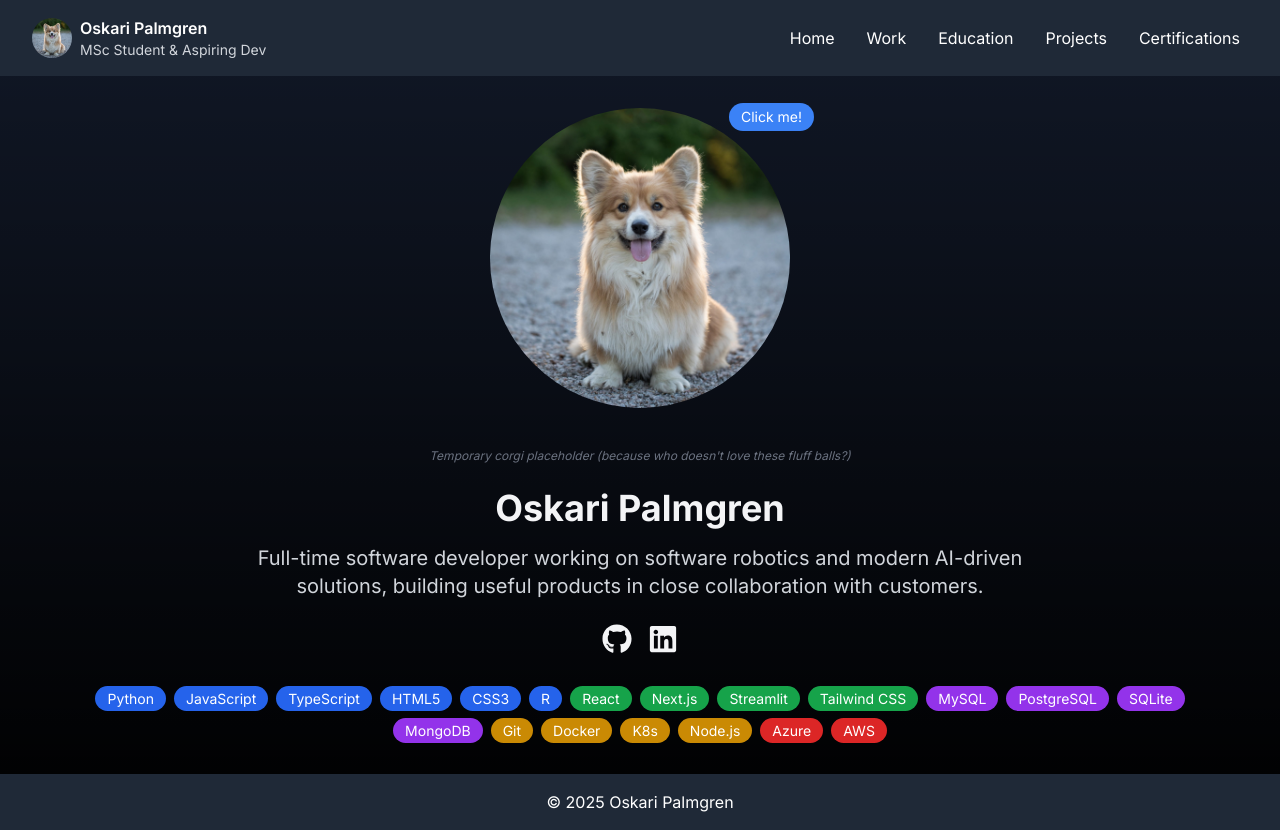
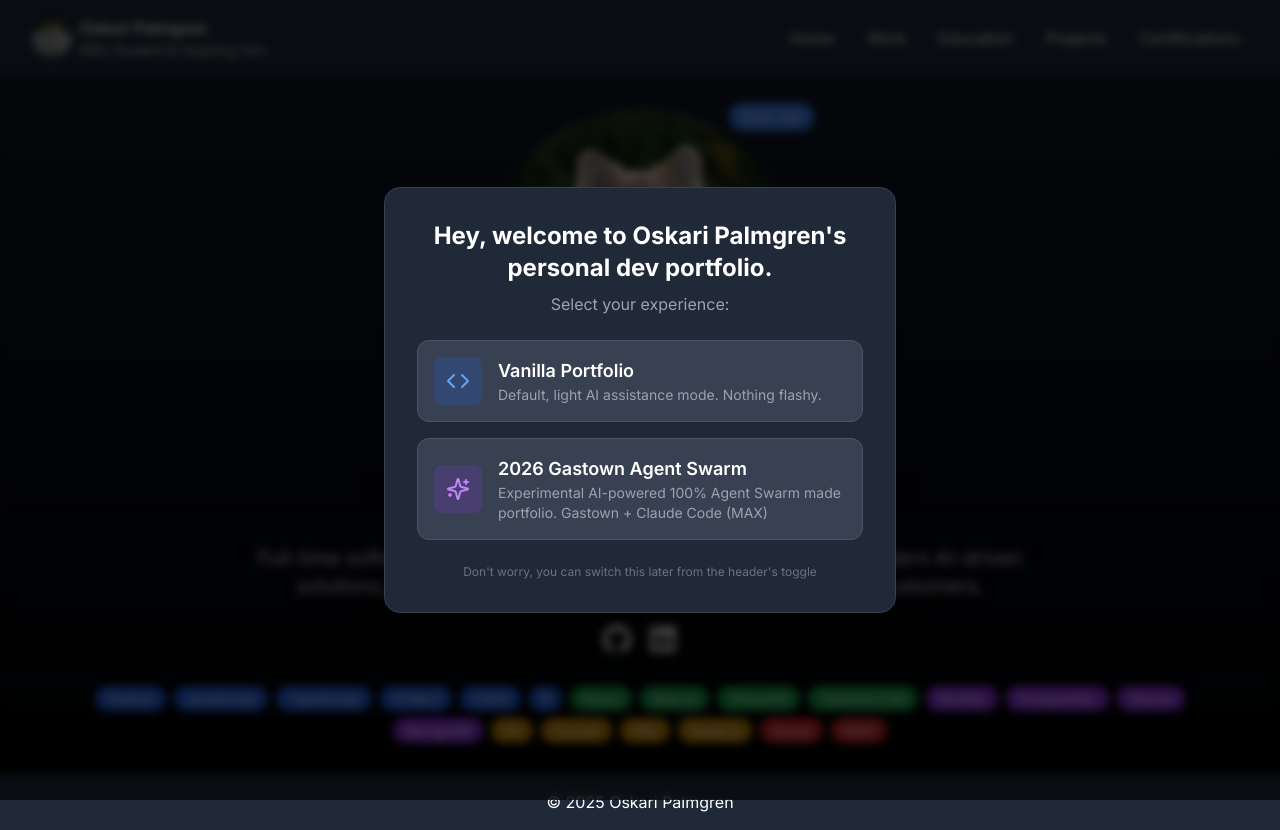
Before and after one commit to Palmgrenoskari/portfolio-site, a Next.js app: page / in a window 1280 px wide. Built offline with nearby package versions, Linux system fonts and the light colour scheme.

Commit message:
Portfolio mode toggle and new popover before gastown agent swarm version

```diff
--- a/src/app/layout.tsx
+++ b/src/app/layout.tsx
@@ -2,6 +2,8 @@ import "./globals.css";
 import { Inter } from "next/font/google";
 import Header from "@/components/Header";
 import Footer from "@/components/Footer";
+import ModeSelectionModal from "@/components/ModeSelectionModal";
+import { PortfolioModeProvider } from "@/context/PortfolioModeContext";
 
 const inter = Inter({ subsets: ["latin"] });
 
@@ -20,9 +22,12 @@ export default function RootLayout({
       <body
         className={`${inter.className} bg-gray-900 text-gray-100 min-h-screen flex flex-col w-full`}
       >
-        <Header />
-        <main className="flex-grow w-full px-4 py-8">{children}</main>
-        <Footer />
+        <PortfolioModeProvider>
+          <ModeSelectionModal />
+          <Header />
+          <main className="flex-grow w-full px-4 py-8">{children}</main>
+          <Footer />
+        </PortfolioModeProvider>
       </body>
     </html>
   );
--- a/src/components/Header.tsx
+++ b/src/components/Header.tsx
@@ -1,6 +1,7 @@
 import Link from "next/link";
 import LogoWithName from "@/components/ClickableLogo";
 import MobileNav from "./MobileNav";
+import ModeToggle from "./ModeToggle";
 import { routes } from "@/data";
 
 export default function Header() {
@@ -15,7 +16,8 @@ export default function Header() {
         </Link>
 
         {/* Desktop Navigation */}
-        <ul className="hidden md:flex space-x-4">
+        <div className="hidden md:flex items-center gap-6">
+          <ul className="flex space-x-4">
             {routes.map((route) => (
               <li key={route.href}>
                 <Link
@@ -27,9 +29,12 @@ export default function Header() {
               </li>
             ))}
           </ul>
+          <ModeToggle />
+        </div>
 
         {/* Mobile Navigation */}
-        <div className="md:hidden">
+        <div className="md:hidden flex items-center gap-3">
+          <ModeToggle />
           <MobileNav routes={routes} />
         </div>
       </nav>
--- /dev/null
+++ b/src/components/ModeSelectionModal.tsx
@@ -0,0 +1,79 @@
+"use client";
+
+import {
+  usePortfolioMode,
+  PortfolioMode,
+} from "@/context/PortfolioModeContext";
+import { Sparkles, Code } from "lucide-react";
+
+export default function ModeSelectionModal() {
+  const { hasSelectedMode, setMode } = usePortfolioMode();
+
+  if (hasSelectedMode) {
+    return null;
+  }
+
+  const handleSelect = (mode: PortfolioMode) => {
+    setMode(mode);
+  };
+
+  return (
+    <div className="fixed inset-0 z-50 flex items-center justify-center bg-black/70 backdrop-blur-sm">
+      <div className="bg-gray-800 border border-gray-700 rounded-2xl p-8 max-w-lg mx-4 shadow-2xl">
+        <h2 className="text-2xl font-bold text-white mb-2 text-center">
+          Hey, welcome to Oskari Palmgren&apos;s personal dev portfolio.
+        </h2>
+
+        <p className="text-gray-400 text-center mb-6">
+          Select your experience:
+        </p>
+
+        <div className="space-y-4">
+          <button
+            onClick={() => handleSelect("vanilla")}
+            className="w-full p-4 bg-gray-700 hover:bg-gray-600 border border-gray-600 hover:border-blue-500 rounded-xl transition-all duration-200 group text-left"
+          >
+            <div className="flex items-center gap-4">
+              <div className="p-3 bg-blue-600/20 rounded-lg group-hover:bg-blue-600/30 transition-colors">
+                <Code className="w-6 h-6 text-blue-400" />
+              </div>
+              <div>
+                <h3 className="font-semibold text-white text-lg">
+                  Vanilla Portfolio
+                </h3>
+                <p className="text-gray-400 text-sm">
+                  Default, light AI assistance mode. Nothing flashy.
+                </p>
+              </div>
+            </div>
+          </button>
+
+          <button
+            onClick={() => handleSelect("agent-swarm")}
+            className="w-full p-4 bg-gray-700 hover:bg-gray-600 border border-gray-600 hover:border-purple-500 rounded-xl transition-all duration-200 group text-left"
+          >
+            <div className="flex items-center gap-4">
+              <div className="p-3 bg-purple-600/20 rounded-lg group-hover:bg-purple-600/30 transition-colors">
+                <Sparkles className="w-6 h-6 text-purple-400" />
+              </div>
+              <div>
+                <h3 className="font-semibold text-white text-lg">
+                  2026 Gastown Agent Swarm
+                </h3>
+                <p className="text-gray-400 text-sm">
+                  Experimental AI-powered 100% Agent Swarm made portfolio.
+                  Gastown + Claude Code (MAX)
+                </p>
+              </div>
+            </div>
+          </button>
+        </div>
+
+        <p className="text-gray-500 text-xs text-center mt-6">
+          Don&apos;t worry, you can switch this later from the header&apos;s
+          toggle
+        </p>
+      </div>
+    </div>
+  );
+}
--- /dev/null
+++ b/src/components/ModeToggle.tsx
@@ -0,0 +1,44 @@
+"use client";
+
+import { usePortfolioMode } from "@/context/PortfolioModeContext";
+import { Sparkles, Code } from "lucide-react";
+
+export default function ModeToggle() {
+  const { mode, setMode, hasSelectedMode } = usePortfolioMode();
+
+  if (!hasSelectedMode) {
+    return null;
+  }
+
+  const isAgentSwarm = mode === "agent-swarm";
+
+  return (
+    <button
+      onClick={() => setMode(isAgentSwarm ? "vanilla" : "agent-swarm")}
+      className="flex items-center gap-2 px-3 py-1.5 rounded-full bg-gray-700 hover:bg-gray-600 border border-gray-600 transition-all duration-200"
+      title={`Switch to ${isAgentSwarm ? "Vanilla" : "Agent Swarm"} mode`}
+    >
+      <div className="relative flex items-center">
+        {/* Track */}
+        <div className={`w-10 h-5 rounded-full transition-colors duration-200 ${
+          isAgentSwarm ? "bg-purple-600" : "bg-blue-600"
+        }`}>
+          {/* Thumb */}
+          <div className={`absolute top-0.5 w-4 h-4 rounded-full bg-white shadow transition-transform duration-200 flex items-center justify-center ${
+            isAgentSwarm ? "translate-x-5" : "translate-x-0.5"
+          }`}>
+            {isAgentSwarm ? (
+              <Sparkles className="w-2.5 h-2.5 text-purple-600" />
+            ) : (
+              <Code className="w-2.5 h-2.5 text-blue-600" />
+            )}
+          </div>
+        </div>
+      </div>
+
+      <span className="text-xs font-medium text-gray-300 hidden sm:inline">
+        {isAgentSwarm ? "Agent Swarm" : "Vanilla"}
+      </span>
+    </button>
+  );
+}
--- /dev/null
+++ b/src/context/PortfolioModeContext.tsx
@@ -0,0 +1,55 @@
+"use client";
+
+import { createContext, useContext, useState, useEffect, ReactNode } from "react";
+
+export type PortfolioMode = "vanilla" | "agent-swarm";
+
+interface PortfolioModeContextType {
+  mode: PortfolioMode | null;
+  setMode: (mode: PortfolioMode) => void;
+  hasSelectedMode: boolean;
+}
+
+const PortfolioModeContext = createContext<PortfolioModeContextType | undefined>(undefined);
+
+const STORAGE_KEY = "portfolio-mode";
+
+export function PortfolioModeProvider({ children }: { children: ReactNode }) {
+  const [mode, setModeState] = useState<PortfolioMode | null>(null);
+  const [hasSelectedMode, setHasSelectedMode] = useState(false);
+  const [isHydrated, setIsHydrated] = useState(false);
+
+  useEffect(() => {
+    const stored = localStorage.getItem(STORAGE_KEY) as PortfolioMode | null;
+    if (stored === "vanilla" || stored === "agent-swarm") {
+      setModeState(stored);
+      setHasSelectedMode(true);
+    }
+    setIsHydrated(true);
+  }, []);
+
+  const setMode = (newMode: PortfolioMode) => {
+    setModeState(newMode);
+    setHasSelectedMode(true);
+    localStorage.setItem(STORAGE_KEY, newMode);
+  };
+
+  // Don't render children until hydrated to avoid flash
+  if (!isHydrated) {
+    return null;
+  }
+
+  return (
+    <PortfolioModeContext.Provider value={{ mode, setMode, hasSelectedMode }}>
+      {children}
+    </PortfolioModeContext.Provider>
+  );
+}
+
+export function usePortfolioMode() {
+  const context = useContext(PortfolioModeContext);
+  if (context === undefined) {
+    throw new Error("usePortfolioMode must be used within a PortfolioModeProvider");
+  }
+  return context;
+}
```
Also changed, not shown: .claude/settings.local.json. Lines whose indentation alone changed are shown as unchanged.
